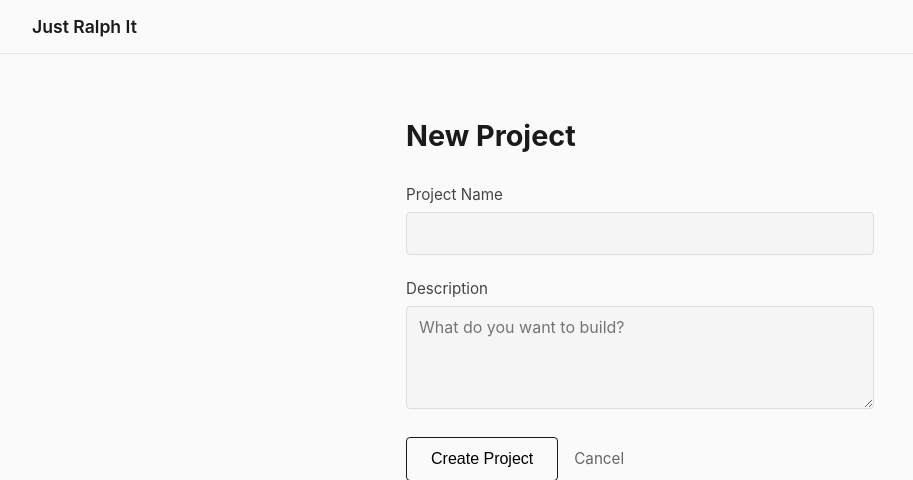
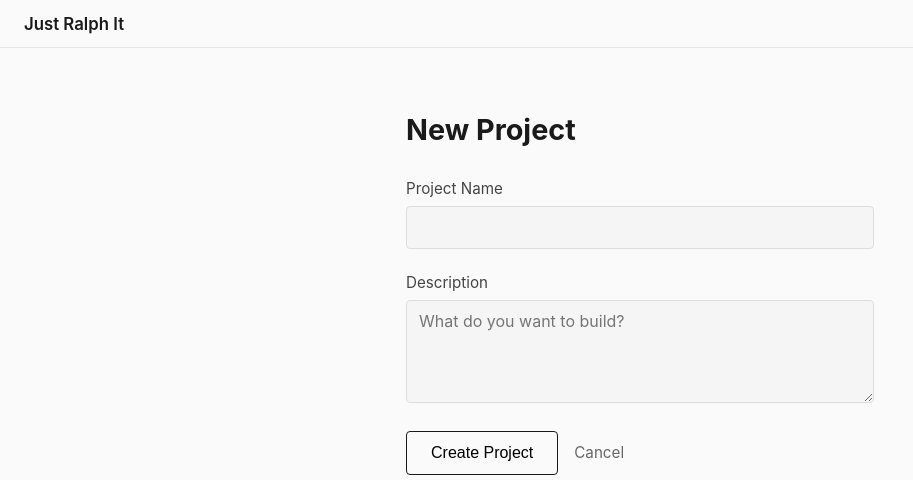
Before and after one commit to ralphpujia/jri, a FastAPI app: template templates/new_project.html in a window 1280 px wide. Shown: the top 480 px of the page, without its empty margins (0-913 px from the left). Run offline with FastAPI, Linux system fonts and the light colour scheme; the template is opened without the code that fills it, so the values that code supplies are empty.

Commit message:
Fix header size inconsistency across pages
Align dashboard and new_project nav styling with project view header:
padding 0.7rem 1.5rem, min-height 48px, font-size 1.05rem, avatar 28px,
and tighter element gaps for a compact, consistent header everywhere.

Co-authored-by: nicopujia <nicopujia@users.noreply.github.com>
Co-Authored-By: Claude Opus 4.6 (1M context) <noreply@anthropic.com>

```diff
--- a/templates/new_project.html
+++ b/templates/new_project.html
@@ -5,14 +5,17 @@
 {% block head %}
 <style>
     nav {
-        padding: 1rem 2rem;
+        padding: 0.7rem 1.5rem;
         border-bottom: 1px solid var(--border-light);
+        min-height: 48px;
+        display: flex;
+        align-items: center;
     }
     nav a {
         color: var(--text);
         text-decoration: none;
         font-weight: 600;
-        font-size: 1.1rem;
+        font-size: 1.05rem;
     }
     nav a:hover {
         color: var(--text-bright);
```
Also changed, not shown: templates/dashboard.html (+8 -7 lines).
